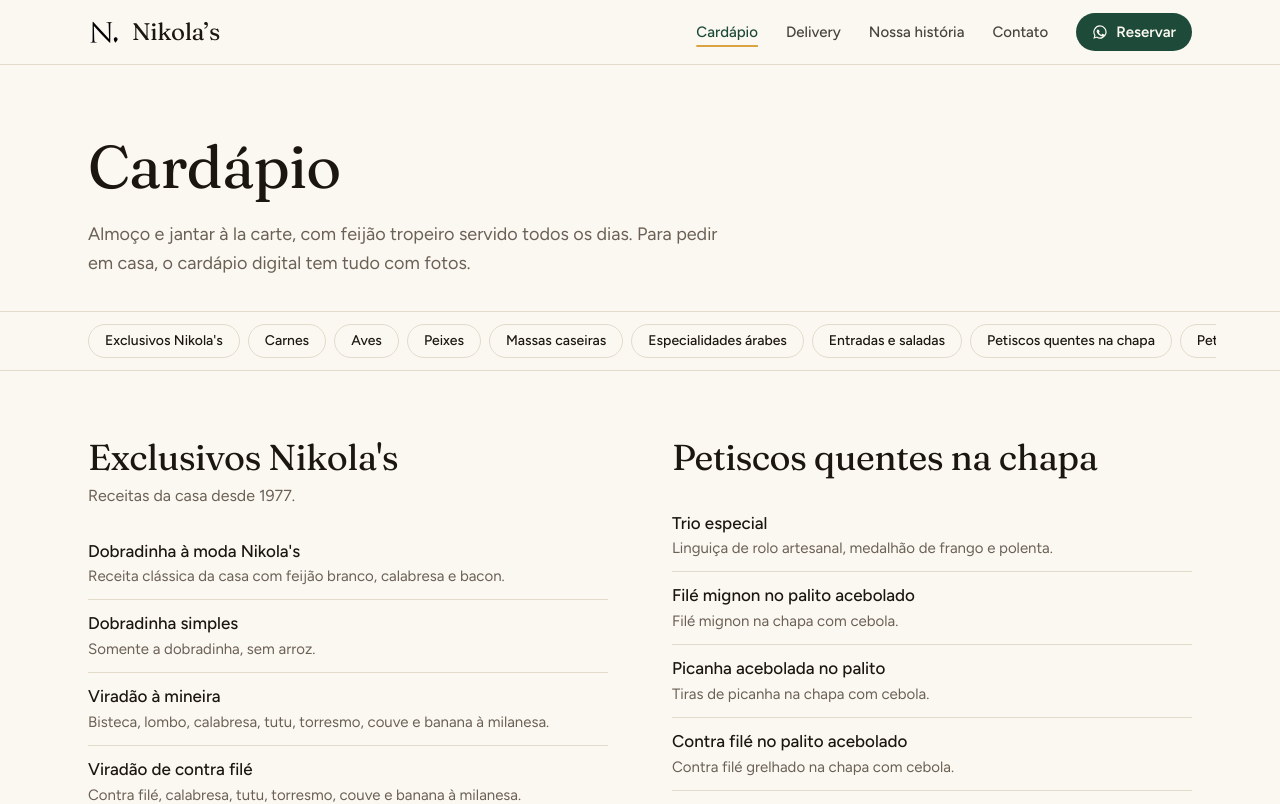
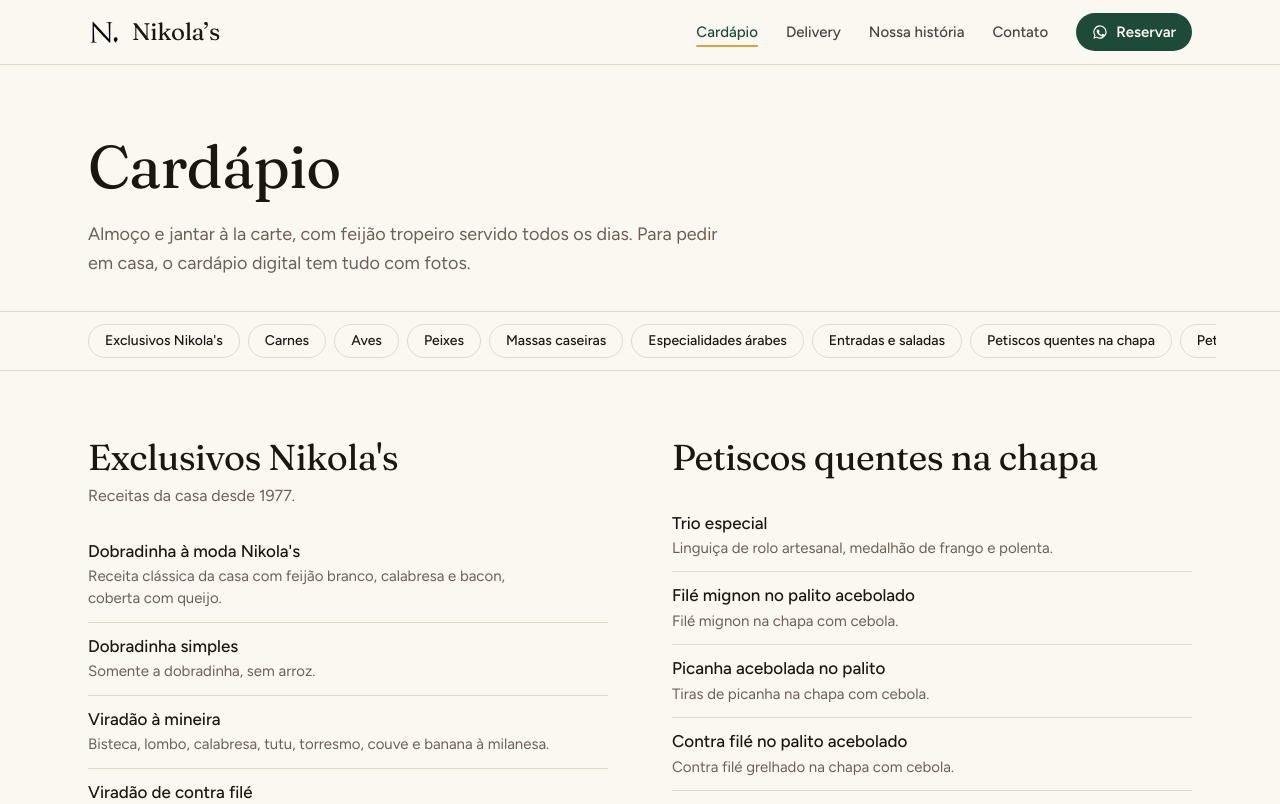
Before and after one commit to brunoolara/nikolas-site, a Next.js app: page /cardapio in a window 1280 px wide. Shown: the top 804 px of the page. Built offline with nearby package versions, Linux system fonts and the light colour scheme.

Commit message:
Dobradinha à moda Nikola's: cita o queijo por cima
Co-Authored-By: Claude Opus 5.5 <noreply@anthropic.com>

```diff
--- a/src/data/cardapio.ts
+++ b/src/data/cardapio.ts
@@ -11,7 +11,7 @@ export const cardapio: Categoria[] = [
     titulo: "Exclusivos Nikola's",
     nota: "Receitas da casa desde 1977.",
     itens: [
-      { nome: "Dobradinha à moda Nikola's", desc: "Receita clássica da casa com feijão branco, calabresa e bacon." },
+      { nome: "Dobradinha à moda Nikola's", desc: "Receita clássica da casa com feijão branco, calabresa e bacon, coberta com queijo." },
       { nome: "Dobradinha simples", desc: "Somente a dobradinha, sem arroz." },
       { nome: "Viradão à mineira", desc: "Bisteca, lombo, calabresa, tutu, torresmo, couve e banana à milanesa." },
       { nome: "Viradão de contra filé", desc: "Contra filé, calabresa, tutu, torresmo, couve e banana à milanesa." },
```
